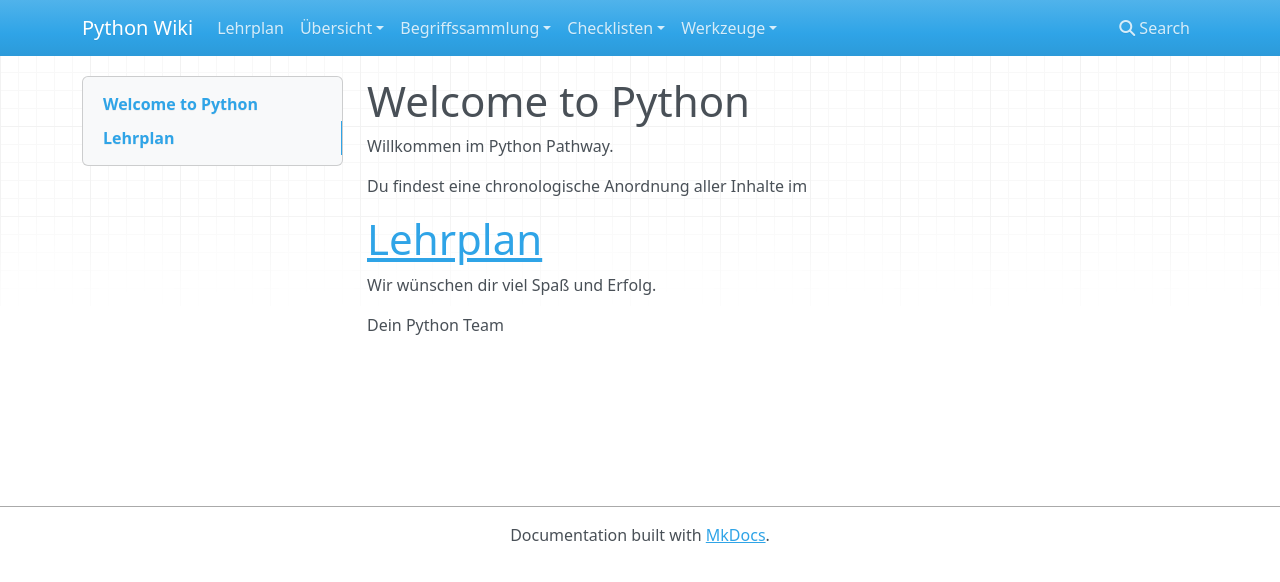
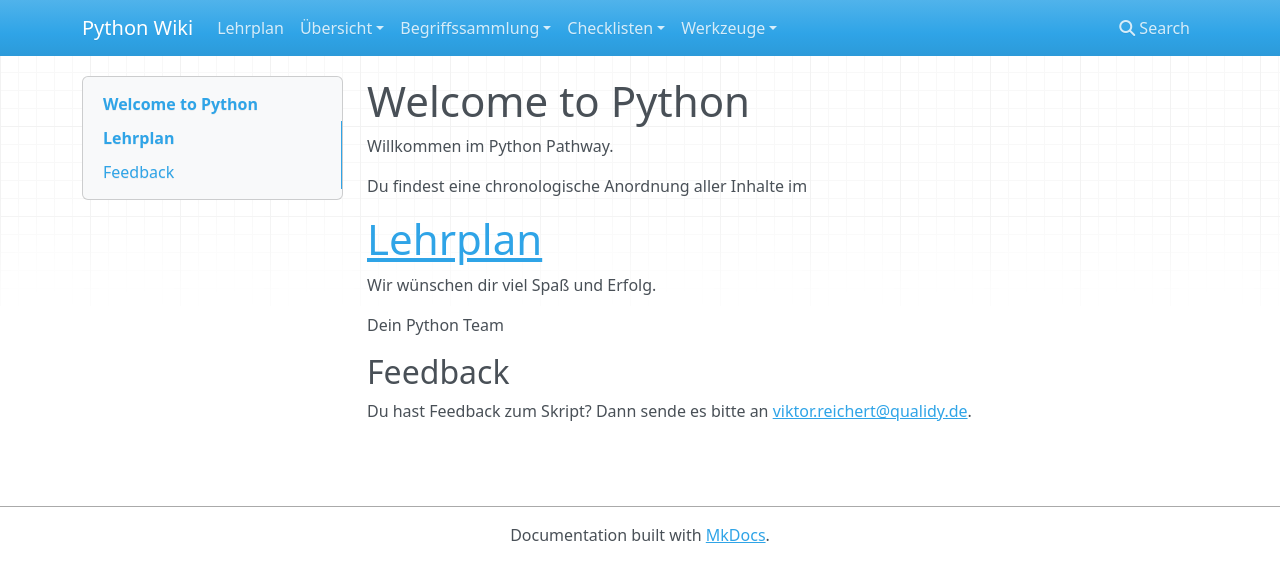
Before and after one commit to kevinsuelzle/Python_Wiki, an MkDocs documentation site: the page built from docs/index.md, in a window 1280 px wide. Shown: the top 582 px of the page. Built offline with MkDocs 1.6.1, drawn with Linux system fonts in a browser that asks for light colours; nearby versions of some CDN libraries.

Commit message:
Mail von viktor zum feedback hinzugefügt

```diff
--- a/docs/index.md
+++ b/docs/index.md
@@ -8,3 +8,8 @@ Du findest eine chronologische Anordnung aller Inhalte im
 Wir wünschen dir viel Spaß und Erfolg.
 
 Dein Python Team
+
+## Feedback
+
+Du hast Feedback zum Skript? Dann sende es bitte an
+<a href = "mailto: viktor.reichert@qualidy.de">viktor.reichert@qualidy.de</a>.
```
